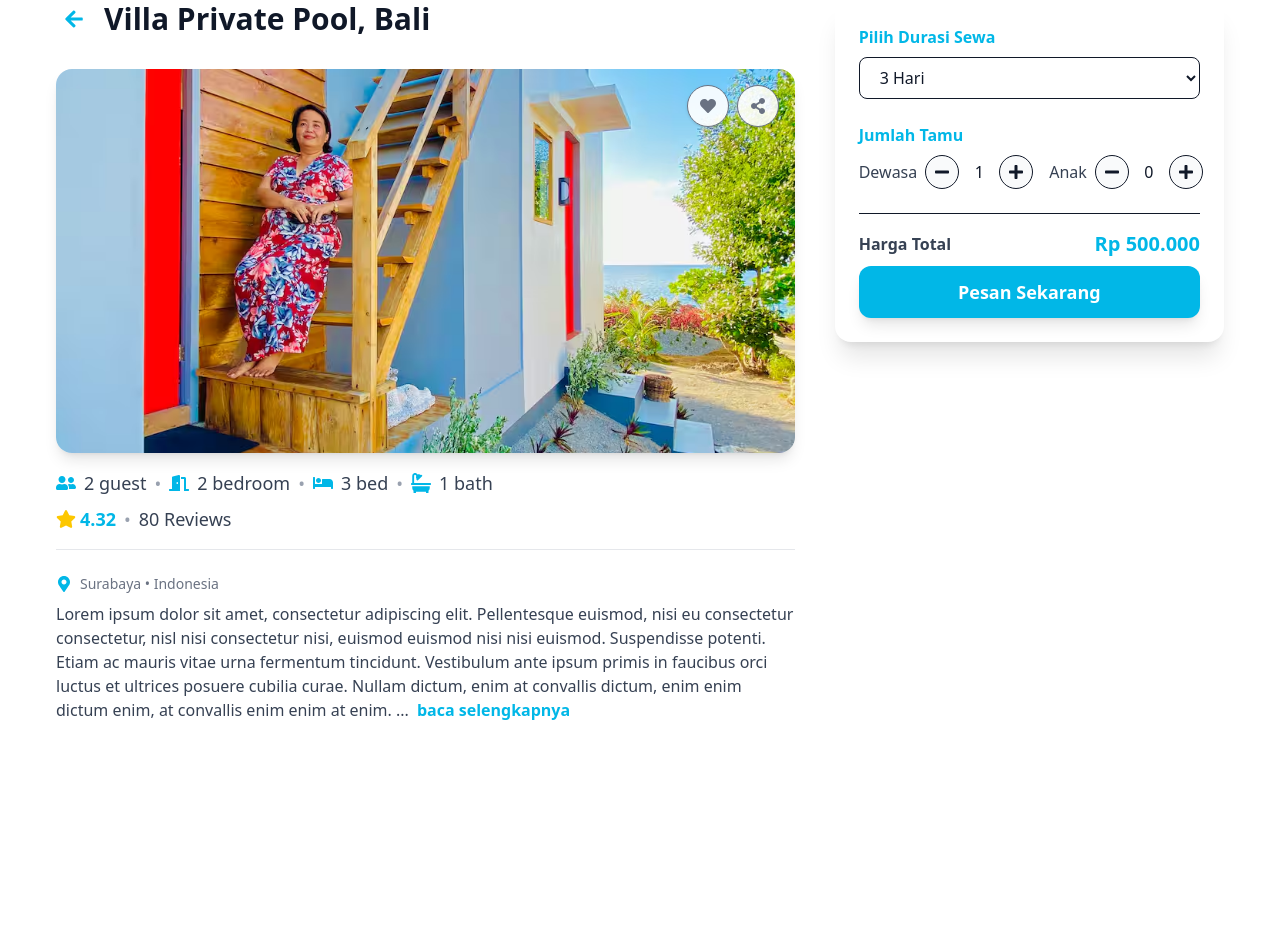
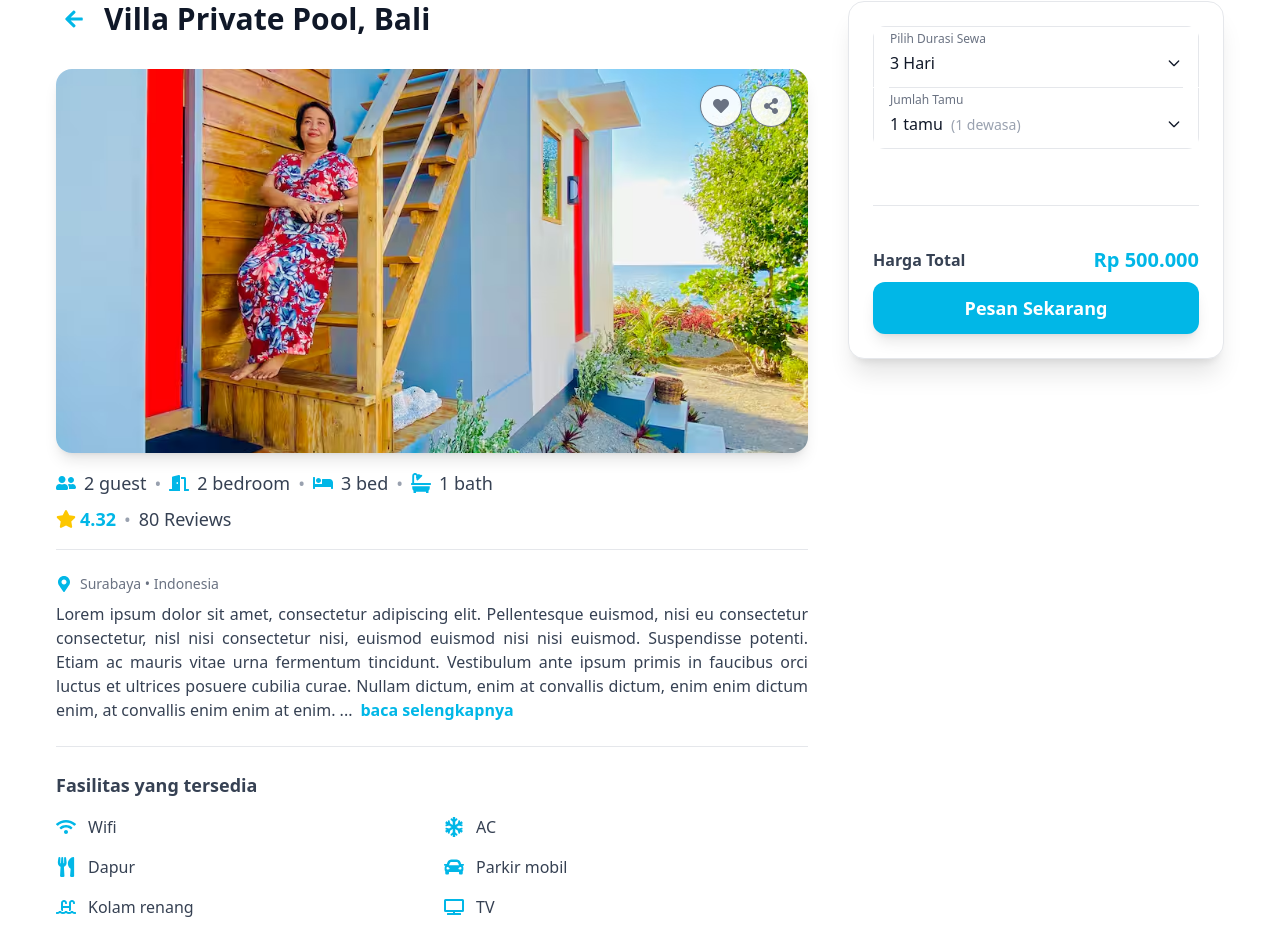
Before and after one commit to nacht24/WeekGo, a Next.js app: page /property/1 in a window 1280 px wide. Shown: the part 144-1079 px from the top of the page. Before the commit the page ends 938 px from the top, so only its background shows below. Built offline with nearby package versions, Linux system fonts and the light colour scheme.

Commit message:
feat: add custom dropdown components for duration and guest selection in property detail page

```diff
--- a/app/property/[id]/page.js
+++ b/app/property/[id]/page.js
@@ -1,6 +1,7 @@
 'use client';
-import React, { useState, useEffect } from 'react';
-import { FaStar, FaMapMarkerAlt, FaShareAlt, FaHeart, FaMinus, FaPlus, FaArrowLeft, FaUserFriends, FaBed, FaBath, FaDoorOpen } from 'react-icons/fa';
+import React, {useState, useEffect} from 'react';
+import {FaStar, FaMapMarkerAlt, FaShareAlt, FaHeart, FaMinus, FaPlus, FaArrowLeft, FaUserFriends, FaBed, FaBath, FaDoorOpen} from 'react-icons/fa';
+import { FaWifi, FaSnowflake, FaUtensils, FaCar, FaSwimmingPool, FaTv } from 'react-icons/fa';
 import Image from 'next/image';
 
 const dummyProperties = [
@@ -87,9 +88,9 @@ function DetailSkeleton() {
   );
 }
 
-export default function PropertyDetail({ params }) {
+export default function PropertyDetail({params}) {
   const actualParams = React.use(params);
-    const { id } = actualParams;
+  const {id} = actualParams;
   const [isLoading, setIsLoading] = useState(true);
   const [isFavorite, setIsFavorite] = useState(false);
 
@@ -170,9 +171,7 @@ export default function PropertyDetail({ params }) {
               <button
                 className="p-3 rounded-full shadow bg-white/90 hover:bg-primary/90 transition-colors border text-gray-500"
                 aria-label="Bagikan"
-                                onClick={() =>
-                                    navigator.share?.({ title: property.name, url: window.location.href })
-                                }
+                onClick={() => navigator.share?.({title: property.name, url: window.location.href})}
               >
                 <FaShareAlt />
               </button>
@@ -203,9 +202,7 @@ export default function PropertyDetail({ params }) {
               <span className="font-semibold text-primary">{property.rating}</span>
             </span>
             <span className="mx-2 text-gray-400 text-lg">•</span>
-                        <span>
-                            {info.reviews} Reviews
-                        </span>
+            <span>{info.reviews} Reviews</span>
           </div>
           {/* Garis pembatas */}
           <div className="border-b border-gray-200 mb-6"></div>
@@ -215,7 +212,7 @@ export default function PropertyDetail({ params }) {
               <FaMapMarkerAlt className="text-primary" />
               <span className="text-sm">Surabaya • Indonesia</span>
             </div>
-                        <p className="text-gray-700 whitespace-pre-line">
+            <p className="text-gray-700 whitespace-pre-line text-justify">
               {showFullDesc ? fullDesc : shortDesc + '...'}
               {!showFullDesc && (
                 <span
@@ -227,64 +224,85 @@ export default function PropertyDetail({ params }) {
               )}
             </p>
           </div>
+          {/* Garis pembatas setelah deskripsi */}
+          <div className="border-b border-gray-200 mb-6"></div>
+          {/* Fasilitas Properti */}
+          <div className="mb-8">
+            <h2 className="text-lg font-semibold mb-4 text-gray-700">Fasilitas yang tersedia</h2>
+            <div className="grid grid-cols-2 gap-x-6 gap-y-4">
+              <div className="flex items-center gap-3 text-gray-700">
+                <span className="text-primary text-xl"><FaWifi /></span>
+                <span>Wifi</span>
+              </div>
+              <div className="flex items-center gap-3 text-gray-700">
+                <span className="text-primary text-xl"><FaSnowflake /></span>
+                <span>AC</span>
+              </div>
+              <div className="flex items-center gap-3 text-gray-700">
+                <span className="text-primary text-xl"><FaUtensils /></span>
+                <span>Dapur</span>
+              </div>
+              <div className="flex items-center gap-3 text-gray-700">
+                <span className="text-primary text-xl"><FaCar /></span>
+                <span>Parkir mobil</span>
+              </div>
+              <div className="flex items-center gap-3 text-gray-700">
+                <span className="text-primary text-xl"><FaSwimmingPool /></span>
+                <span>Kolam renang</span>
+              </div>
+              <div className="flex items-center gap-3 text-gray-700">
+                <span className="text-primary text-xl"><FaTv /></span>
+                <span>TV</span>
+              </div>
+              <div className="flex items-center gap-3 text-gray-700">
+                <span className="text-primary text-xl"><FaBath /></span>
+                <span>Bathub</span>
+              </div>
+            </div>
+          </div>
         </div>
         {/* Kanan: Booking Box */}
         <div className="w-full lg:w-1/3">
-                    <div className="sticky top-24 bg-white rounded-2xl shadow-xl p-6 space-y-6">
-                        <div>
-                            <label className="block font-semibold mb-2 text-primary">
+          <div className="sticky top-32 bg-white rounded-2xl shadow-xl p-6 space-y-6 border border-gray-200">
+            {/* Grouped Durasi & Jumlah Tamu Dropdown */}
+            <div className="mb-4">
+              <div className="rounded-t-xl border border-b-0 border-gray-200">
+                <div className="relative">
+                  <label className="absolute left-4 top-1 text-xs text-gray-500 pointer-events-none z-10">
                     Pilih Durasi Sewa
                   </label>
-                            <select
-                                className="w-full border rounded-lg px-4 py-2 focus:outline-primary"
+                  <CustomDurasiDropdown
                     value={duration}
-                                onChange={(e) => setDuration(e.target.value)}
-                            >
-                                <option value="3">3 Hari</option>
-                                <option value="7">1 Minggu</option>
-                                <option value="14">2 Minggu</option>
-                            </select>
+                    onChange={setDuration}
+                    customClass="rounded-none"
+                    labelHidden
+                  />
                 </div>
-                        <div>
-                            <label className="block font-semibold mb-2 text-primary">
+              </div>
+              {/* Garis pembatas tipis antara dua dropdown */}
+              <div className="border-t border-gray-200 mx-4" />
+              <div className="rounded-b-xl border border-t-0 border-gray-200">
+                <div className="relative">
+                  <label className="absolute left-4 top-1 text-xs text-gray-500 pointer-events-none z-10">
                     Jumlah Tamu
                   </label>
-                            <div className="flex items-center justify-between gap-4">
-                                <div className="flex items-center gap-2">
-                                    <span className="text-gray-700">Dewasa</span>
-                                    <button
-                                        className="p-2 rounded-full border bg-gray-50 hover:bg-primary/10"
-                                        onClick={() => setAdults(Math.max(1, adults - 1))}
+                  <JumlahTamuDropdown
+                    adults={adults}
+                    setAdults={setAdults}
+                    setChildren={setChildren}
+                    customClass="rounded-none"
+                    labelHidden
                   >
-                                        <FaMinus />
-                                    </button>
-                                    <span className="w-6 text-center">{adults}</span>
-                                    <button
-                                        className="p-2 rounded-full border bg-gray-50 hover:bg-primary/10"
-                                        onClick={() => setAdults(adults + 1)}
-                                    >
-                                        <FaPlus />
-                                    </button>
-                                </div>
-                                <div className="flex items-center gap-2">
-                                    <span className="text-gray-700">Anak</span>
-                                    <button
-                                        className="p-2 rounded-full border bg-gray-50 hover:bg-primary/10"
-                                        onClick={() => setChildren(Math.max(0, children - 1))}
-                                    >
-                                        <FaMinus />
-                                    </button>
-                                    <span className="w-6 text-center">{children}</span>
-                                    <button
-                                        className="p-2 rounded-full border bg-gray-50 hover:bg-primary/10"
-                                        onClick={() => setChildren(children + 1)}
-                                    >
-                                        <FaPlus />
-                                    </button>
+                    {children}
+                  </JumlahTamuDropdown>
                 </div>
               </div>
             </div>
-                        <div className="border-t pt-4">
+            {/* Tambahkan jarak ekstra di sini */}
+            <div className="h-4" />
+            {/* Garis pembatas lebih tipis dan warna sama seperti garis lain */}
+            <div className="border-t border-gray-200" />
+            <div className="pt-4">
               <div className="flex items-center justify-between mb-2">
                 <span className="font-semibold text-gray-700">Harga Total</span>
                 <span className="font-bold text-xl text-primary">
@@ -301,3 +319,175 @@ export default function PropertyDetail({ params }) {
     </main>
   );
 }
+
+// Tambahkan komponen dropdown custom di bawah export default:
+function CustomDurasiDropdown({ value, onChange, customClass = "", labelHidden = false }) {
+  const [open, setOpen] = useState(false);
+  const options = [
+    { value: '3', label: '3 Hari' },
+    { value: '7', label: '1 Minggu' },
+    { value: '14', label: '2 Minggu' },
+  ];
+  const selected = options.find(opt => opt.value === value);
+
+  useEffect(() => {
+    function handleClick(e) {
+      if (!e.target.closest('.dropdown-durasi')) setOpen(false);
+    }
+    if (open) document.addEventListener('mousedown', handleClick);
+    return () => document.removeEventListener('mousedown', handleClick);
+  }, [open]);
+
+  return (
+    <div className={`dropdown-durasi relative ${customClass}`}>
+      {!labelHidden && (
+        <label className="absolute left-4 top-1 text-xs text-gray-500 pointer-events-none z-10">
+          Pilih Durasi Sewa
+        </label>
+      )}
+      <button
+        type="button"
+        className="w-full px-4 pt-6 pb-3 text-left bg-white focus:outline-primary flex justify-between items-center cursor-pointer transition-colors hover:bg-gray-100"
+        onClick={() => setOpen(v => !v)}
+      >
+        <span>{selected?.label || 'Pilih Durasi'}</span>
+        <svg className={`w-4 h-4 ml-2 transition-transform ${open ? 'rotate-180' : ''}`} fill="none" stroke="currentColor" strokeWidth="2" viewBox="0 0 24 24">
+          <path strokeLinecap="round" strokeLinejoin="round" d="M19 9l-7 7-7-7" />
+        </svg>
+      </button>
+      {open && (
+        <div className="absolute left-0 z-20 mt-0 w-full bg-white border border-t-0 border-gray-200 rounded-b-xl shadow-lg py-2">
+          {/* Garis pembatas antara kotak dropdown dan option */}
+          <div className="border-t border-gray-200 mb-2" />
+          {options.map((opt, idx) => (
+            <React.Fragment key={opt.value}>
+              <div
+                className={`px-4 py-3 hover:bg-gray-200 cursor-pointer text-base ${value === opt.value ? 'text-primary font-semibold' : 'text-gray-700'}`}
+                onClick={() => {
+                  onChange(opt.value);
+                  setOpen(false);
+                }}
+              >
+                {opt.label}
+              </div>
+              {idx < options.length - 1 && (
+                <div className="border-t border-gray-200 mx-2" />
+              )}
+            </React.Fragment>
+          ))}
+        </div>
+      )}
+    </div>
+  );
+}
+
+function JumlahTamuDropdown({ adults, children, setAdults, setChildren, customClass = "", labelHidden = false }) {
+  const [open, setOpen] = useState(false);
+
+  useEffect(() => {
+    function handleClick(e) {
+      if (!e.target.closest('.dropdown-tamu')) setOpen(false);
+    }
+    if (open) document.addEventListener('mousedown', handleClick);
+    return () => document.removeEventListener('mousedown', handleClick);
+  }, [open]);
+
+  const MinusIcon = () => (
+    <svg width="16" height="16" viewBox="0 0 16 16">
+      <line x1="4" y1="8" x2="12" y2="8" stroke="currentColor" strokeWidth="1.2" strokeLinecap="round"/>
+    </svg>
+  );
+  const PlusIcon = () => (
+    <svg width="16" height="16" viewBox="0 0 16 16">
+      <line x1="4" y1="8" x2="12" y2="8" stroke="currentColor" strokeWidth="1.2" strokeLinecap="round"/>
+      <line x1="8" y1="4" x2="8" y2="12" stroke="currentColor" strokeWidth="1.2" strokeLinecap="round"/>
+    </svg>
+  );
+
+  return (
+    <div className={`dropdown-tamu relative ${customClass}`}>
+      {!labelHidden && (
+        <label className="absolute left-4 top-1 text-xs text-gray-500 pointer-events-none z-10">
+          Jumlah Tamu
+        </label>
+      )}
+      <button
+        type="button"
+        className="w-full px-4 pt-6 pb-3 text-left bg-white focus:outline-primary flex justify-between items-center cursor-pointer hover:bg-gray-100 transition-colors"
+        onClick={() => setOpen((v) => !v)}
+      >
+        <span>
+          {adults + children} tamu
+          <span className="text-gray-400 ml-2 text-sm">
+            ({adults} dewasa
+            {children > 0 ? `, ${children} anak` : ''}
+            )
+          </span>
+        </span>
+        <svg className={`w-4 h-4 ml-2 transition-transform ${open ? 'rotate-180' : ''}`} fill="none" stroke="currentColor" strokeWidth="2" viewBox="0 0 24 24">
+          <path strokeLinecap="round" strokeLinejoin="round" d="M19 9l-7 7-7-7" />
+        </svg>
+      </button>
+      {open && (
+        <div className="absolute left-0 z-20 mt-0 w-full bg-white border border-t-0 border-gray-200 rounded-b-xl shadow-lg p-4 space-y-4">
+          {/* Garis pembatas antara kotak dropdown dan option */}
+          <div className="border-t border-gray-200 mb-4" />
+          {/* Dewasa */}
+          <div className="flex items-center justify-between pb-4 border-b border-gray-200">
+            <span className="text-gray-700">Dewasa</span>
+            <div className="flex items-center min-w-[120px]">
+              <button
+                className="w-10 h-10 flex items-center justify-center bg-gray-50 hover:bg-gray-200 cursor-pointer text-lg transition-colors"
+                onClick={() => setAdults(Math.max(1, adults - 1))}
+                type="button"
+                aria-label="Kurangi Dewasa"
+              >
+                <MinusIcon />
+              </button>
+              <span className="mx-2 text-gray-300 select-none text-xl">|</span>
+              <span className="w-8 flex items-center justify-center text-base font-semibold select-none">
+                {adults}
+              </span>
+              <span className="mx-2 text-gray-300 select-none text-xl">|</span>
+              <button
+                className="w-10 h-10 flex items-center justify-center bg-gray-50 hover:bg-gray-200 cursor-pointer text-lg transition-colors"
+                onClick={() => setAdults(adults + 1)}
+                type="button"
+                aria-label="Tambah Dewasa"
+              >
+                <PlusIcon />
+              </button>
+            </div>
+          </div>
+          {/* Anak */}
+          <div className="flex items-center justify-between pt-4">
+            <span className="text-gray-700">Anak</span>
+            <div className="flex items-center min-w-[120px]">
+              <button
+                className="w-10 h-10 flex items-center justify-center bg-gray-50 hover:bg-gray-200 cursor-pointer text-lg transition-colors"
+                onClick={() => setChildren(Math.max(0, children - 1))}
+                type="button"
+                aria-label="Kurangi Anak"
+              >
+                <MinusIcon />
+              </button>
+              <span className="mx-2 text-gray-300 select-none text-xl">|</span>
+              <span className="w-8 flex items-center justify-center text-base font-semibold select-none">
+                {children}
+              </span>
+              <span className="mx-2 text-gray-300 select-none text-xl">|</span>
+              <button
+                className="w-10 h-10 flex items-center justify-center bg-gray-50 hover:bg-gray-200 cursor-pointer text-lg transition-colors"
+                onClick={() => setChildren(children + 1)}
+                type="button"
+                aria-label="Tambah Anak"
+              >
+                <PlusIcon />
+              </button>
+            </div>
+          </div>
+        </div>
+      )}
+    </div>
+  );
+}
```
Lines whose indentation alone changed are shown as unchanged.
